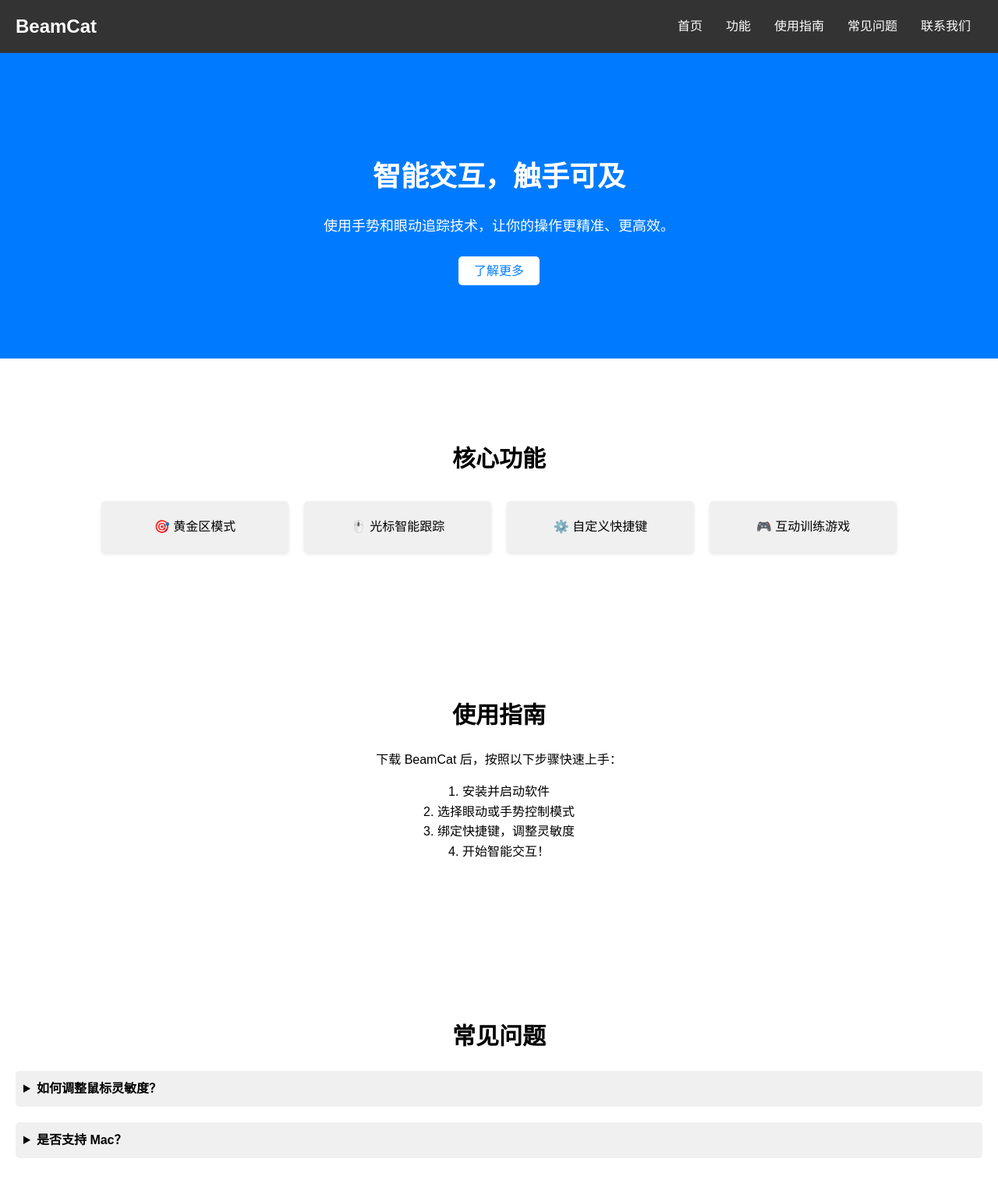
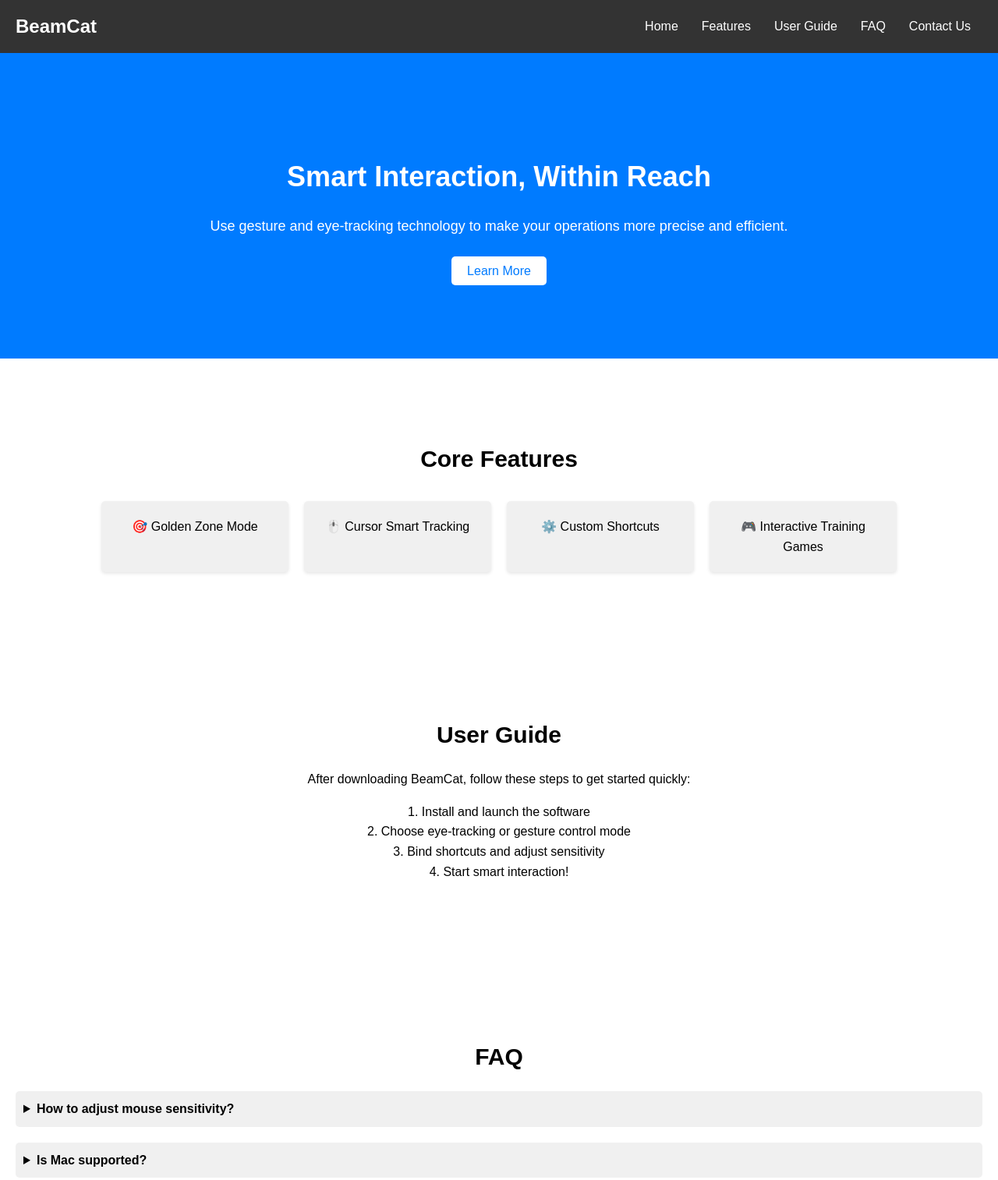
Before and after one commit to Irene258/BeamCat, a plain HTML site: page index.html in a window 1280 px wide. Shown: the top 1514 px of the page at 78% size. Drawn offline with Linux system fonts and the light colour scheme.

Commit message:
Update index.html

```diff
--- a/index.html
+++ b/index.html
@@ -4,7 +4,7 @@
 <head>
     <meta charset="UTF-8">
     <meta name="viewport" content="width=device-width, initial-scale=1.0">
-    <title>BeamCat - 让交互更智能</title>
+    <title>BeamCat - Make Interaction Smarter</title>
     <link rel="stylesheet" href="Styles.css">
 </head>
 
@@ -14,58 +14,58 @@
         <div class="menu-toggle" id="menu-toggle">☰</div>
         <nav id="nav-menu">
             <ul>
-                <li><a href="#home">首页</a></li>
-                <li><a href="#features">功能</a></li>
-                <li><a href="#guide">使用指南</a></li>
-                <li><a href="#faq">常见问题</a></li>
-                <li><a href="#contact">联系我们</a></li>
+                <li><a href="#home">Home</a></li>
+                <li><a href="#features">Features</a></li>
+                <li><a href="#guide">User Guide</a></li>
+                <li><a href="#faq">FAQ</a></li>
+                <li><a href="#contact">Contact Us</a></li>
             </ul>
         </nav>
     </header>
 
     <section id="home" class="hero">
-        <h1>智能交互，触手可及</h1>
-        <p>使用手势和眼动追踪技术，让你的操作更精准、更高效。</p>
-        <a href="#features" class="cta-button">了解更多</a>
+        <h1>Smart Interaction, Within Reach</h1>
+        <p>Use gesture and eye-tracking technology to make your operations more precise and efficient.</p>
+        <a href="#features" class="cta-button">Learn More</a>
     </section>
 
     <section id="features" class="content">
-        <h2>核心功能</h2>
+        <h2>Core Features</h2>
         <div class="feature-list">
-            <div class="feature-item">🎯 黄金区模式</div>
-            <div class="feature-item">🖱️ 光标智能跟踪</div>
-            <div class="feature-item">⚙️ 自定义快捷键</div>
-            <div class="feature-item">🎮 互动训练游戏</div>
+            <div class="feature-item">🎯 Golden Zone Mode</div>
+            <div class="feature-item">🖱️ Cursor Smart Tracking</div>
+            <div class="feature-item">⚙️ Custom Shortcuts</div>
+            <div class="feature-item">🎮 Interactive Training Games</div>
         </div>
     </section>
 
     <section id="guide" class="content">
-        <h2>使用指南</h2>
-        <p>下载 BeamCat 后，按照以下步骤快速上手：</p>
+        <h2>User Guide</h2>
+        <p>After downloading BeamCat, follow these steps to get started quickly:</p>
         <ol>
-            <li>安装并启动软件</li>
-            <li>选择眼动或手势控制模式</li>
-            <li>绑定快捷键，调整灵敏度</li>
-            <li>开始智能交互！</li>
+            <li>Install and launch the software</li>
+            <li>Choose eye-tracking or gesture control mode</li>
+            <li>Bind shortcuts and adjust sensitivity</li>
+            <li>Start smart interaction!</li>
         </ol>
     </section>
 
     <section id="faq" class="content">
-        <h2>常见问题</h2>
+        <h2>FAQ</h2>
         <details>
-            <summary>如何调整鼠标灵敏度？</summary>
-            <p>在“设置”中选择普通 / Silver Line / Gold Zoo 模式。</p>
+            <summary>How to adjust mouse sensitivity?</summary>
+            <p>Smile to open the circular menu > Settings > Adjust the appropriate sensitivity</p>
         </details>
         <details>
-            <summary>是否支持 Mac？</summary>
-            <p>目前仅支持 Windows 10/11，Mac 版本开发中。</p>
+            <summary>Is Mac supported?</summary>
+            <p>Currently, only Windows is supported. Mac version is under development.</p>
         </details>
     </section>
 
     <section id="contact" class="content">
-        <h2>联系我们</h2>
-        <p>📩 邮箱：support@beamcat.com</p>
-        <p>🌐 官网：www.beamcat.com</p>
+        <h2>Contact Us</h2>
+        <p>📩 Email: support@beamcat.com</p>
+        <p>🌐 Official Website: www.beamcat.com</p>
     </section>
 
     <footer>
```
